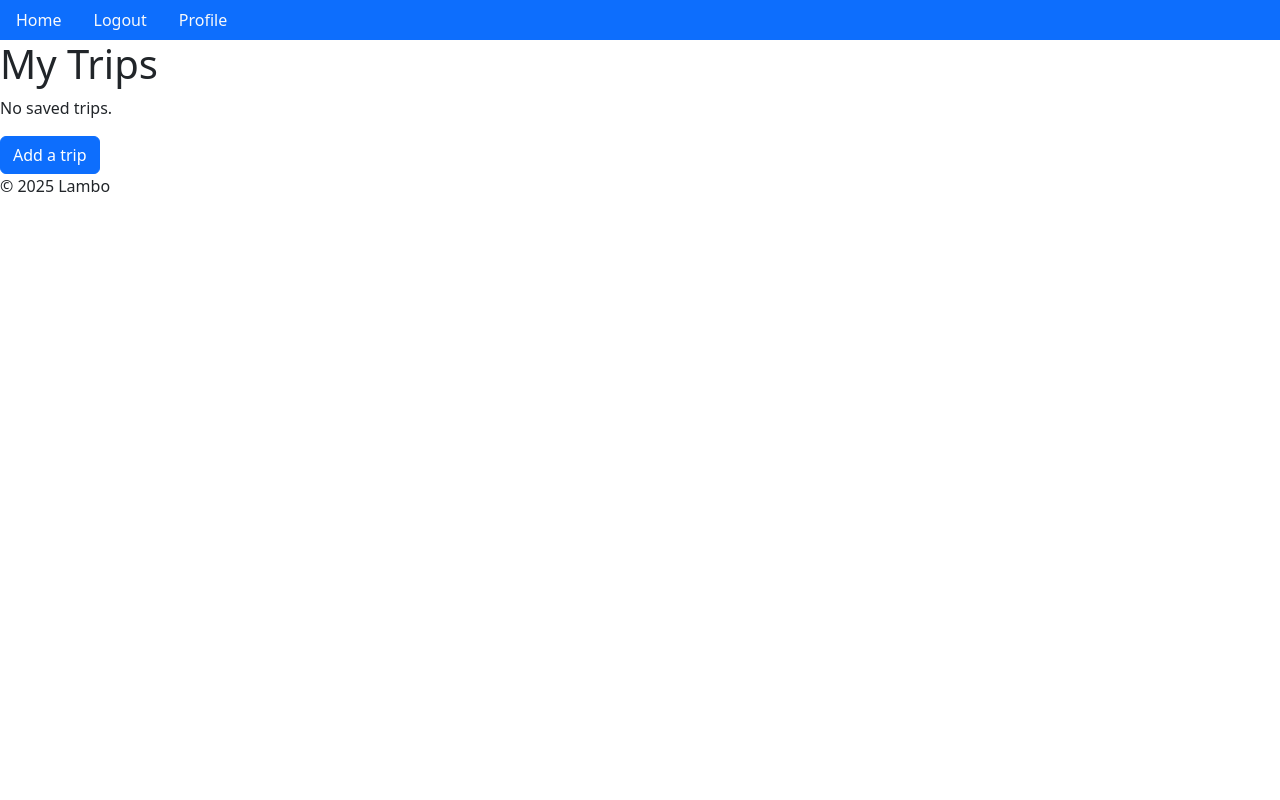
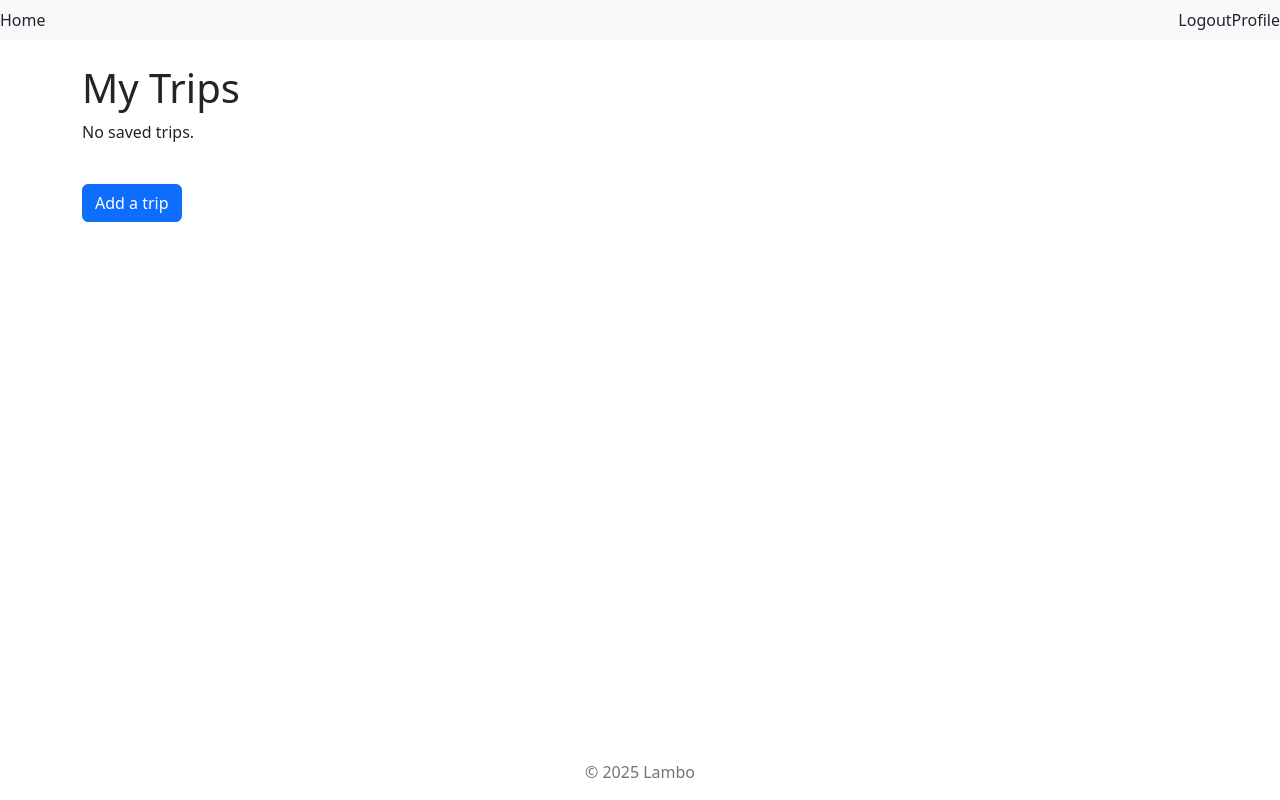
Before and after one commit to mike-mike-mike-mike-mike/airbnb_availability_checker, a Django app: page /trips/ in a window 1280 px wide. Run offline with Django 5.2, Linux system fonts and the light colour scheme; the visitor is signed in with stand-in values (Sample User, id 1); data that the repository does not hold is empty; some libraries are stand-ins or nearby versions.

Commit message:
Do some more styling for nav and trip list

```diff
--- a/templates/base.html
+++ b/templates/base.html
@@ -13,11 +13,12 @@
     <link rel="stylesheet" href="{% static 'css/style.css' %}">
     {% block extra_style %}{% endblock %}
   </head>
-  <body>
+  <body class="d-flex flex-column min-vh-100">
     <header>
       {% include 'navigation.html' %}
     </header>
-    <main>
+    <main class="flex-grow-1">
+      <div class="container mx-auto my-4">
       {% if messages %}
         <div class="messages">
             {% for message in messages %}
@@ -28,8 +29,9 @@
         </div>
       {% endif %}
       {% block content %}{% endblock %}
+      </div>
     </main>
-    <footer>
+    <footer class="text-center mt-auto text-secondary">
       {% block footer %}
         {% comment %} TODO: add buymeacoffee link? {% endcomment %}
         {% comment %} <p><a href="#">Buy Me a Coffee</a></p> {% endcomment %}
--- a/templates/logout_button.html
+++ b/templates/logout_button.html
@@ -1,4 +1,4 @@
 <form method="post" action="{% url 'users:logout' %}">
   {% csrf_token %}
-  <input type="submit" value="Logout" class="btn btn-link nav-link link-light">
+  <input type="submit" value="Logout" class="btn btn-link nav-link border-0">
 </form>
--- a/templates/navigation.html
+++ b/templates/navigation.html
@@ -1,22 +1,12 @@
-<nav>
-  <ul class="nav bg-primary">
-    <li class="nav-item">
-      <a href="{% url 'home' %}" class="nav-link link-light">Home</a>
-    </li>
+<nav class="navbar navbar-light bg-light">
+    <a href="{% url 'home' %}" class="nav-link">Home</a>
+    <div class="d-flex flex-row">
     {% if request.user.is_authenticated %}
-      <li class="nav-item">
-        {% include 'logout_button.html' %}
-      </li>
-      <li class="nav-item">
-        <a href="{% url 'users:profile' %}" class="nav-link link-light">Profile</a>
-      </li>
-  {% else %}
-    <li class="nav-item">
-      <a href="{% url 'users:login' %}" class="nav-link link-light">Log in</a>
-    </li>
-    <li class="nav-item">
-    <a href="{% url 'users:signup' %}" class="nav-link link-light">Sign up</a>
-    </li>
-  {% endif %}
-  </ul>
+      {% include 'logout_button.html' %}
+      <a href="{% url 'users:profile' %}" class="nav-link">Profile</a>
+    {% else %}
+      <a href="{% url 'users:login' %}" class="nav-link">Log in</a>
+      <a href="{% url 'users:signup' %}" class="nav-link">Sign up</a>
+    {% endif %}
+    </div>
 </nav>
--- a/trips/templates/trips/trip_list.html
+++ b/trips/templates/trips/trip_list.html
@@ -9,12 +9,17 @@
     <ul class="list-group">
     {% for trip in trip_list %}
         <a href="{% url 'trips:edit_trip' trip.id %}" class="list-group-item">
-            <col class="col">
-            {{ trip.room_id }}
-            </col>
-            <col class="col">
-            {{ trip.check_in }} - {{ trip.check_out }}
-            </col>
+            <div class="row">
+                <div class="col">
+                    Room# {{ trip.room_id }}
+                </div>
+                <div class="col">
+                    {{ trip.check_in }} - {{ trip.check_out }}
+                </div>
+                <div class="col-auto ml-auto">
+                    {% if trip.available %} <span class="badge bg-success">Available</span> {% else %} <span class="badge bg-danger">Unavailable</span> {% endif %}
+                </div>
+            </div>
         </a>
     {% endfor %}
     </ul>
@@ -22,6 +27,6 @@
     <p>No saved trips.</p>
 {% endif %}
 
-<a href="{% url 'trips:new_trip' %}" class="btn btn-primary">Add a trip</a>
+<a href="{% url 'trips:new_trip' %}" class="btn btn-primary mt-4">Add a trip</a>
 
 {% endblock %}
```
